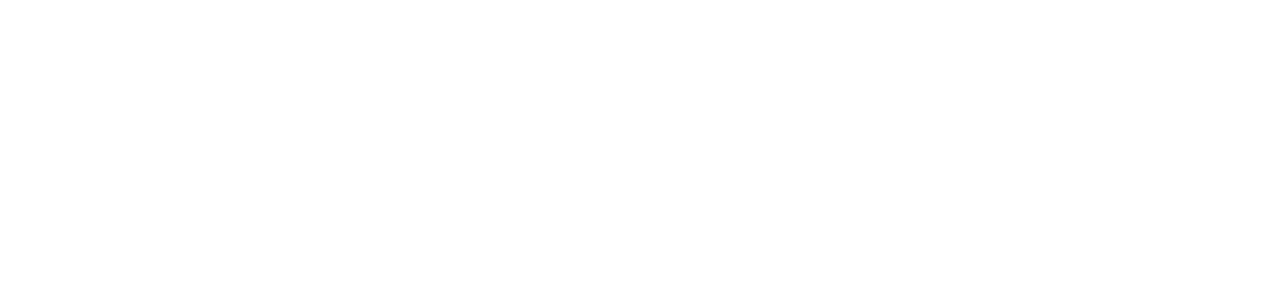
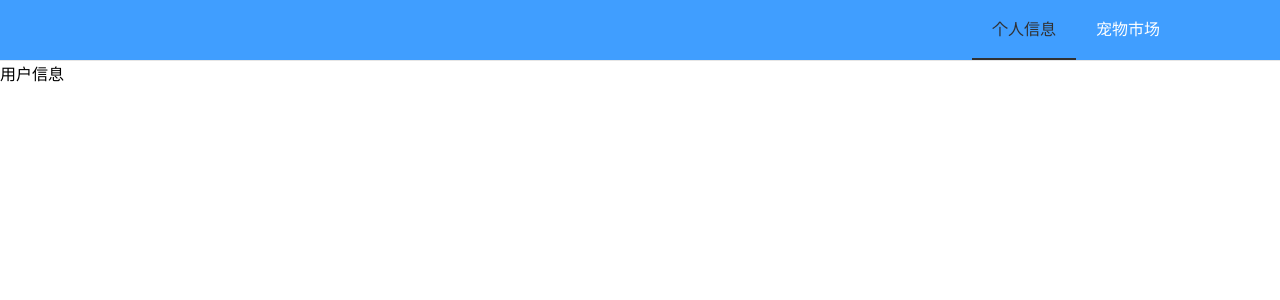
Before and after one commit to 2019-scut-practical-training-team/webank, a Vue app in the folder final/front/: page /user in a window 1280 px wide. Shown: the top 300 px of the page. Built offline with nearby package versions, Linux system fonts and the light colour scheme.

Commit message:
搭建用户页面的框架

```diff
--- a/final/front/package.json
+++ b/final/front/package.json
@@ -8,6 +8,7 @@
     "lint": "vue-cli-service lint"
   },
   "dependencies": {
+    "axios": "^0.19.0",
     "core-js": "^2.6.5",
     "element-ui": "^2.10.0",
     "vue": "^2.6.10",
--- /dev/null
+++ b/final/front/src/components/UserInfo.vue
@@ -0,0 +1,11 @@
+<template>
+  <div>用户信息</div>
+</template>
+
+<script>
+export default {
+  name: "UserInfo"
+};
+</script>
+
+<style scoped></style>
--- /dev/null
+++ b/final/front/src/components/UserMarket.vue
@@ -0,0 +1,11 @@
+<template>
+  <div>用户市场</div>
+</template>
+
+<script>
+export default {
+  name: "UserMarket"
+};
+</script>
+
+<style scoped></style>
--- a/final/front/src/main.js
+++ b/final/front/src/main.js
@@ -4,6 +4,14 @@
 
 import ElementUI from "element-ui";
 import "element-ui/lib/theme-chalk/index.css";
+
+// 引入模块
+import axios from "axios";
+
+// 设置基础api
+axios.default.baseURL = "http://192.168.110.110:8080";
+// 绑定到Vue上
+Vue.prototype.$axios = axios;
 
 Vue.config.productionTip = true;
 Vue.use(ElementUI);
--- a/final/front/src/router.js
+++ b/final/front/src/router.js
@@ -1,6 +1,7 @@
 import Vue from "vue";
 import Router from "vue-router";
 import LoginPage from "./views/LoginPage";
+import UserPage from "./views/UserPage";
 
 Vue.use(Router);
 
@@ -11,6 +12,10 @@
     {
       path: "/",
       component: LoginPage
+    },
+    {
+      path: "/user",
+      component: UserPage
     }
   ]
 });
--- /dev/null
+++ b/final/front/src/views/UserPage.vue
@@ -0,0 +1,63 @@
+<template>
+  <div>
+    <el-menu
+      :default-active="activeIndex"
+      mode="horizontal"
+      background-color="#409EFF"
+      text-color="#fff"
+      active-text-color="#303133"
+      class="el-menu--horizontal-self"
+      @select="headleSelect"
+    >
+      <el-menu-item index="1" class="el-menu-item-self">宠物市场</el-menu-item>
+      <el-menu-item index="0" class="el-menu-item-self">个人信息</el-menu-item>
+    </el-menu>
+    <component :is="activeComponent"></component>
+  </div>
+</template>
+
+<script>
+import UserInfo from "@/components/UserInfo";
+import UserMarket from "@/components/UserMarket";
+export default {
+  name: "UserPage",
+  data() {
+    return {
+      activeIndex: "0"
+    };
+  },
+  components: {
+    UserInfo,
+    UserMarket
+  },
+  methods: {
+    headleSelect(index) {
+      this.activeIndex = index;
+    }
+  },
+  computed: {
+    activeComponent() {
+      switch (this.activeIndex) {
+        case "0": {
+          return "user-info";
+        }
+        case "1": {
+          return "user-market";
+        }
+      }
+      // 默认返回
+      return "user-info";
+    }
+  }
+};
+</script>
+
+<style scoped>
+.el-menu--horizontal-self {
+  padding-right: 100px;
+}
+.el-menu-item-self {
+  float: right !important;
+  font-size: 16px;
+}
+</style>
```
Also changed, not shown: 1 other file (tests, documents, lock files or other folders).
